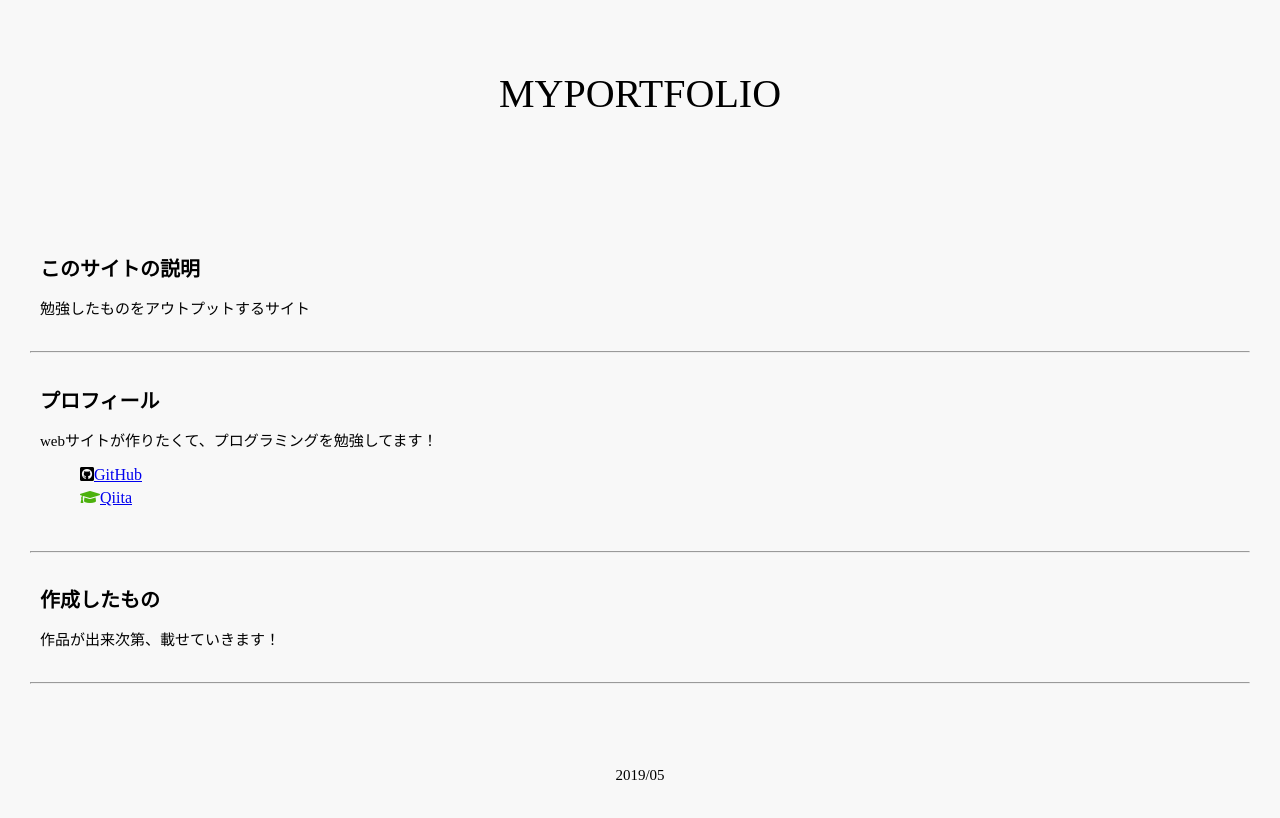
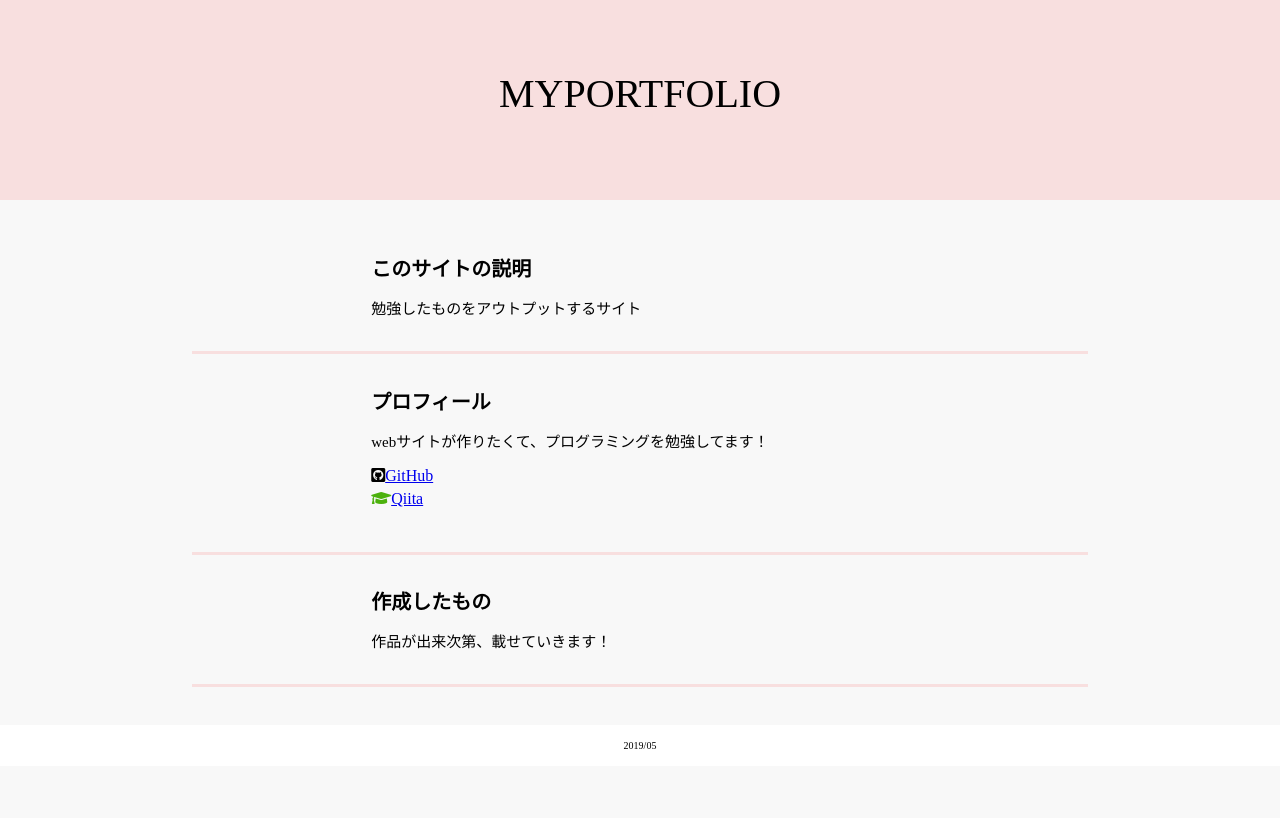
Before and after one commit to gudanago/anago, a plain HTML site: page index.html in a window 1280 px wide. Drawn offline with nearby package versions, Linux system fonts and the light colour scheme; files that its build step writes are made by us from their sources.

Commit message:
Update style.scss
changed style

```diff
--- a/sass/style.scss
+++ b/sass/style.scss
@@ -6,6 +6,7 @@ html, body {
     background-color: #F8F8F8;
     div.container {
         header {
+            background-color: #f8dfdf;
             padding: 30px;
             height: 140px;
             div.header-item{
@@ -14,7 +15,7 @@ html, body {
             }
         }
         main{
-            padding: 30px;
+            padding: 30px 15%;
             h1{
                 font-size: 20px;
             }
@@ -23,25 +24,32 @@ html, body {
             }
             ul{
                 list-style: none;
+                padding: 0;
                 li{
                     padding-bottom: 5px;
                 }
             }
+            hr{
+                height: 3px;
+                background-color: #f8dfdf;
+                border: none;
+            }
             div.main-description{
-                padding: 10px;
+                padding: 10px 20%;
             }
             div.main-profile{
-                padding: 10px;
+                padding: 10px 20%;
             }
             div.main-portfolio{
-                padding: 10px;
+                padding: 10px 20%;
             }
         }
         footer{
-            padding: 30px;
+            background-color: white;
+            padding: 5px 30px;
             text-align: center;
             p.copyright{
-                font-size: 15px;
+                font-size: 10px;
             }
         }
     }
```
